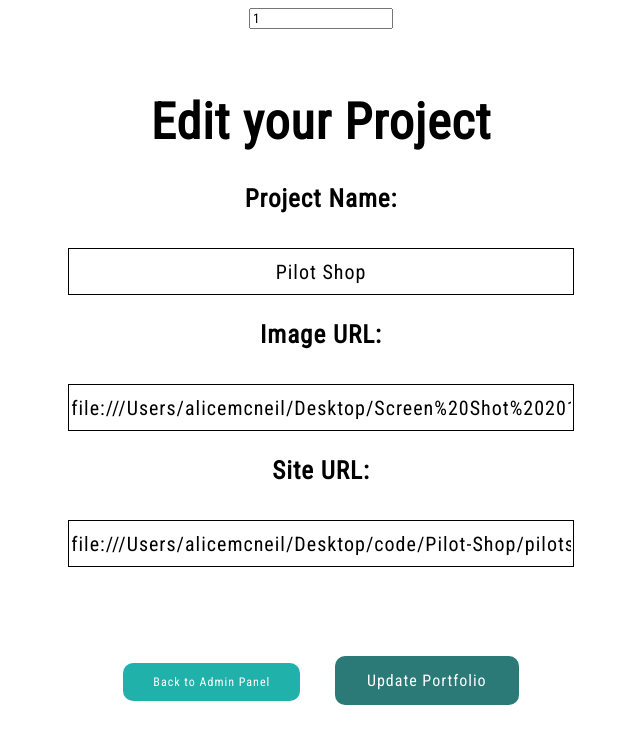
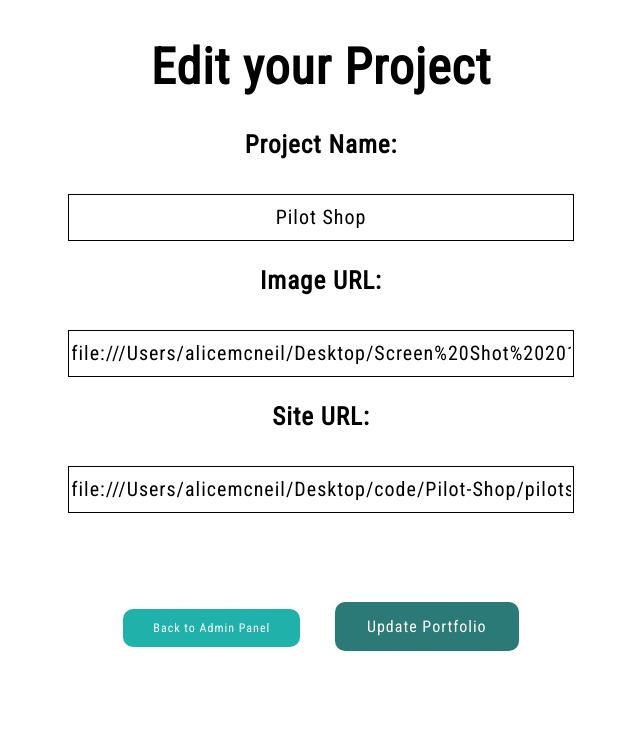
Before and after one commit to alicemcneil/portfolio-cms, a PHP site: page /edit.php?id=1 in a window 1280 px wide. Shown: the top 744 px of the page, without its empty margins (319-959 px from the left). Run offline with PHP 8.4, Linux system fonts and the light colour scheme; data comes from the database, SQL or seed files in the repository.

Commit message:
used input type=hidden instead

```diff
--- a/edit/edit.css
+++ b/edit/edit.css
@@ -18,8 +18,6 @@ h1 {
     font-size: 20px;
     text-align: center;
 }
-
-.hidden {}
 .button {
     border: none;
     color: white;
--- a/edit/edit.php
+++ b/edit/edit.php
@@ -10,14 +10,13 @@ $query->execute([$_GET['id']]);
 
 $project = $query->fetch();
 
-$title = $project['project_title'];
 
 echo '<html lang="en"></html><link href="https://fonts.googleapis.com/css?family=Roboto+Condensed" rel="stylesheet">
 <link rel="stylesheet" type="text/css" href="edit.css">
 
 
 <form class="upload" action="update.php" method="post">
-<input type="text" name="id" value="' .$project['id'] . '" readonly="readonly" class="hidden">
+<input type="hidden" name="id" value="' .$project['id'] . '">
 <h1>Edit your Project</h1>
 <h3>Project Name: </h3><input class="box" type="text" name="project_title" value="' . $project['project_title']  . '">
 <h3>Image URL: </h3><input class="box" type="text" name="img_url"value="' . $project['img_url']  . '">
```
